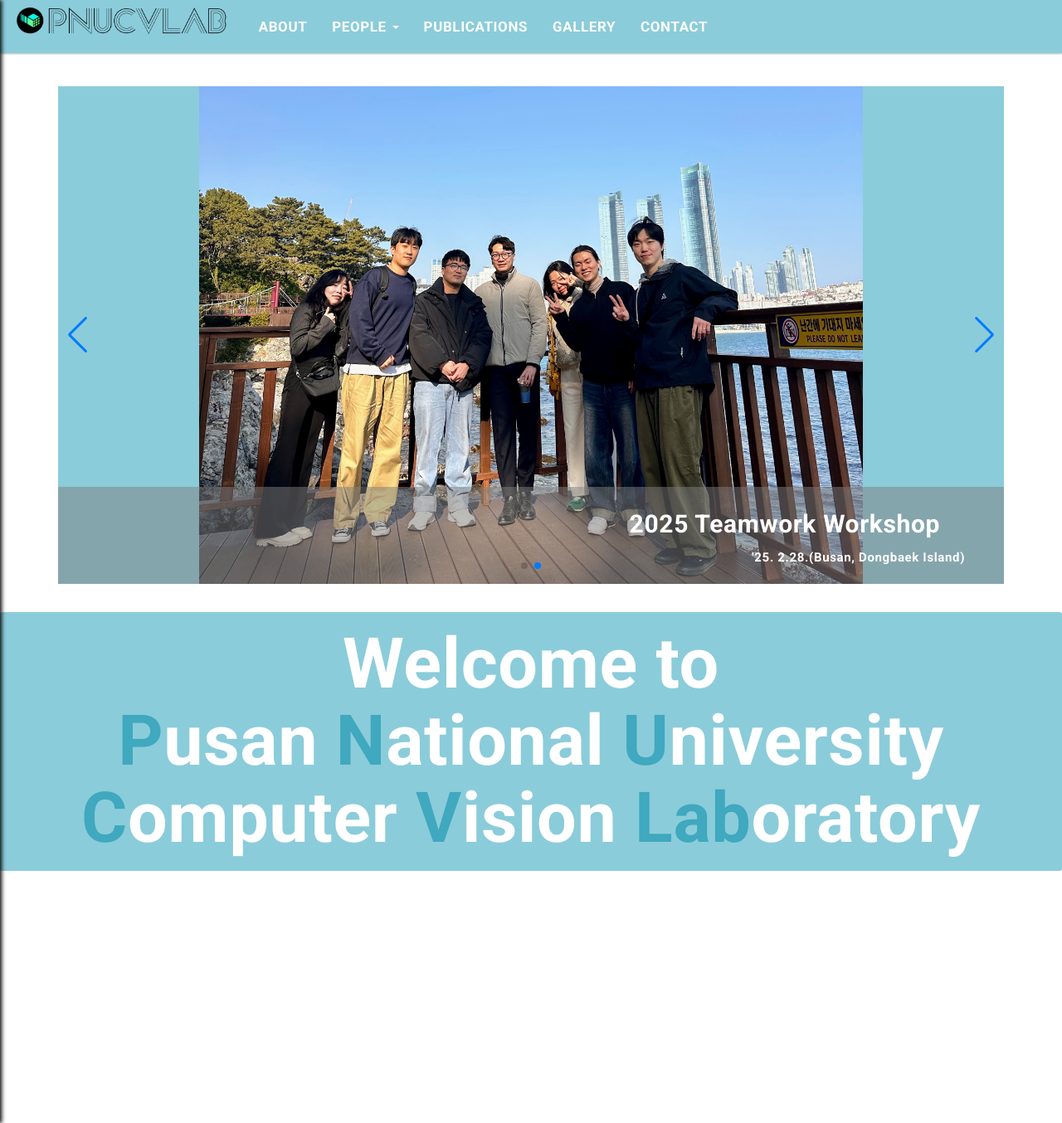
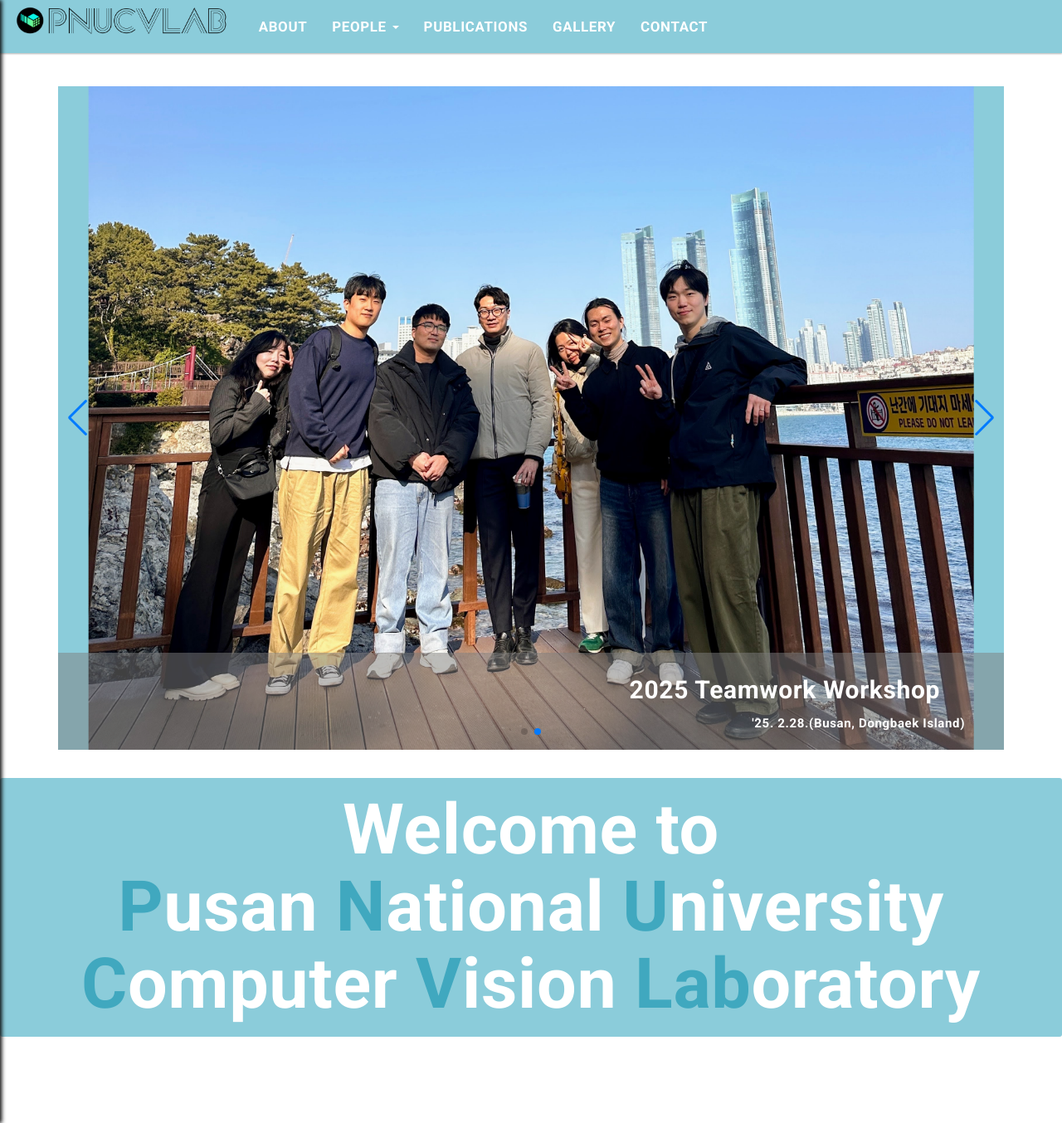
Before and after one commit to pnucvlab/pnucvlab.github.io, a Jekyll site: the page built from index.html, in a window 1280 px wide and 1354 px high. Shown: the whole window at 83% size. Built offline with Jekyll 4.4.1, drawn with Linux system fonts in a browser that asks for light colours; the list of posts is cut into pages by our own code.

Commit message:
edit notice

```diff
--- a/assets/css/main.css
+++ b/assets/css/main.css
@@ -18,7 +18,7 @@ body {
 
   .notice-swiper .swiper-slide .notice-image-wrapper {
 	position: relative;
-	height: 600px;
+	height: 800px;
 	width: auto;
 	background-color: #8bccda;
 	overflow: hidden;
```
